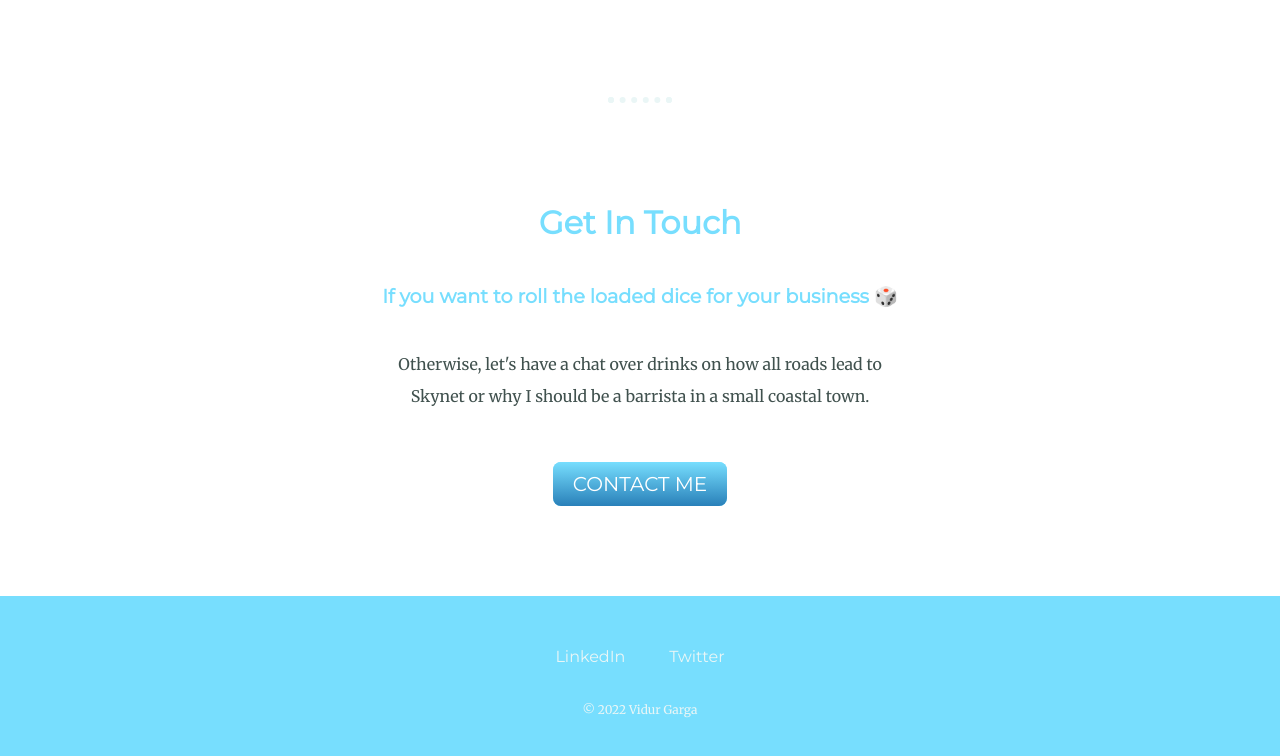
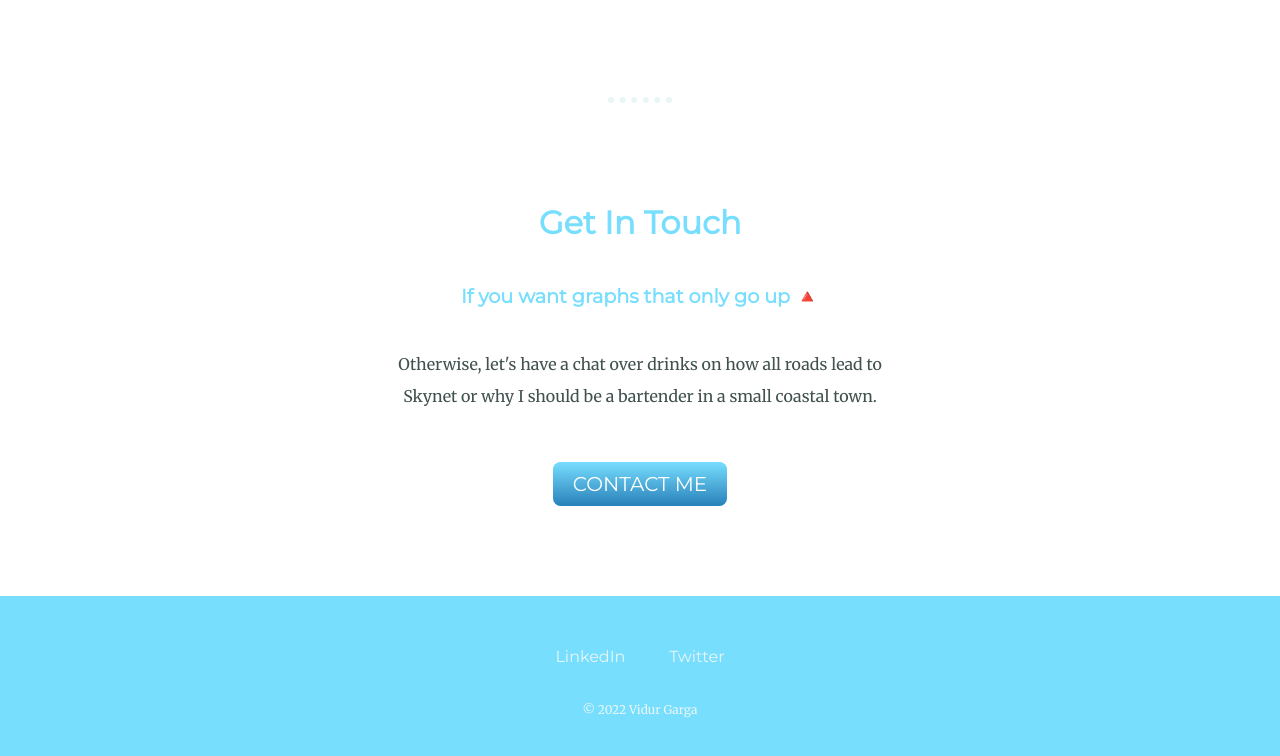
Before and after one commit to vgarga28/webpage, a plain HTML site: page index.html in a window 1280 px wide. Shown: the part 2716-3472 px from the top of the page. Drawn offline with Linux system fonts and the light colour scheme.

Commit message:
copy change

```diff
--- a/index.html
+++ b/index.html
@@ -48,8 +48,8 @@
         <hr>
         <div class="contact-me">
           <h3>Get In Touch</h3>
-          <h4>If you want to roll the loaded dice for your business 🎲 </h4>
-          <p class="contact-msg"> Otherwise, let's have a chat over drinks on how all roads lead to Skynet or why I should be a barrista in a small coastal town.</p>
+          <h4>If you want graphs that only go up 🔺</h4>
+          <p class="contact-msg"> Otherwise, let's have a chat over drinks on how all roads lead to Skynet or why I should be a bartender in a small coastal town.</p>
           <a class="btn" href="mailto:vgarga@gmail.com">CONTACT ME</a>
         </div>
       </div>
```
